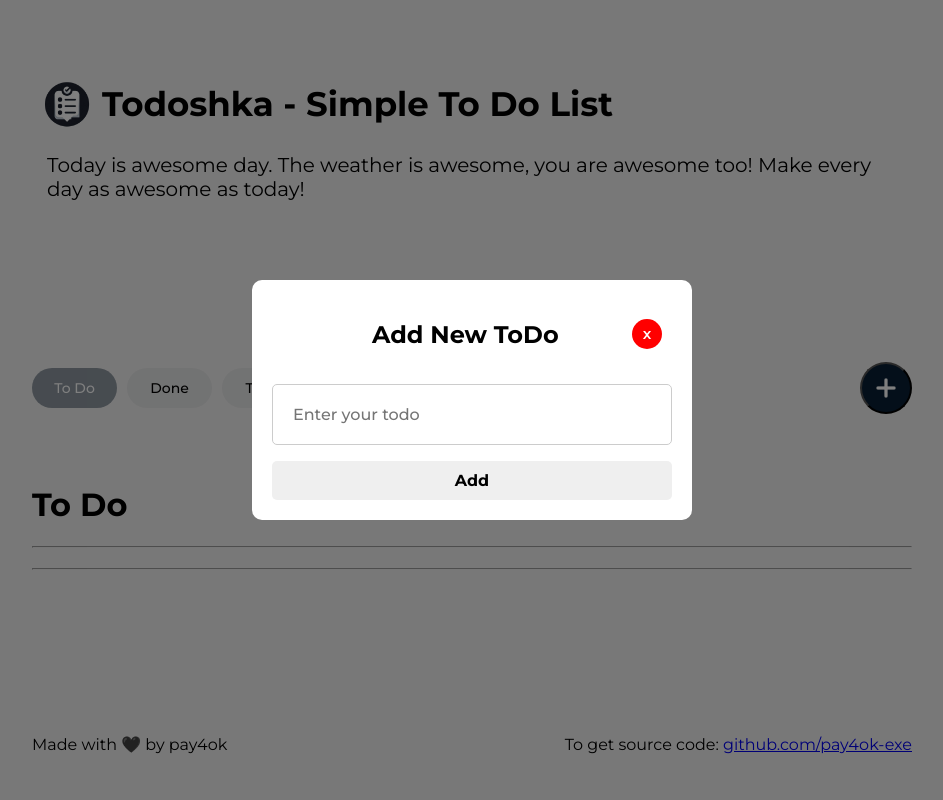
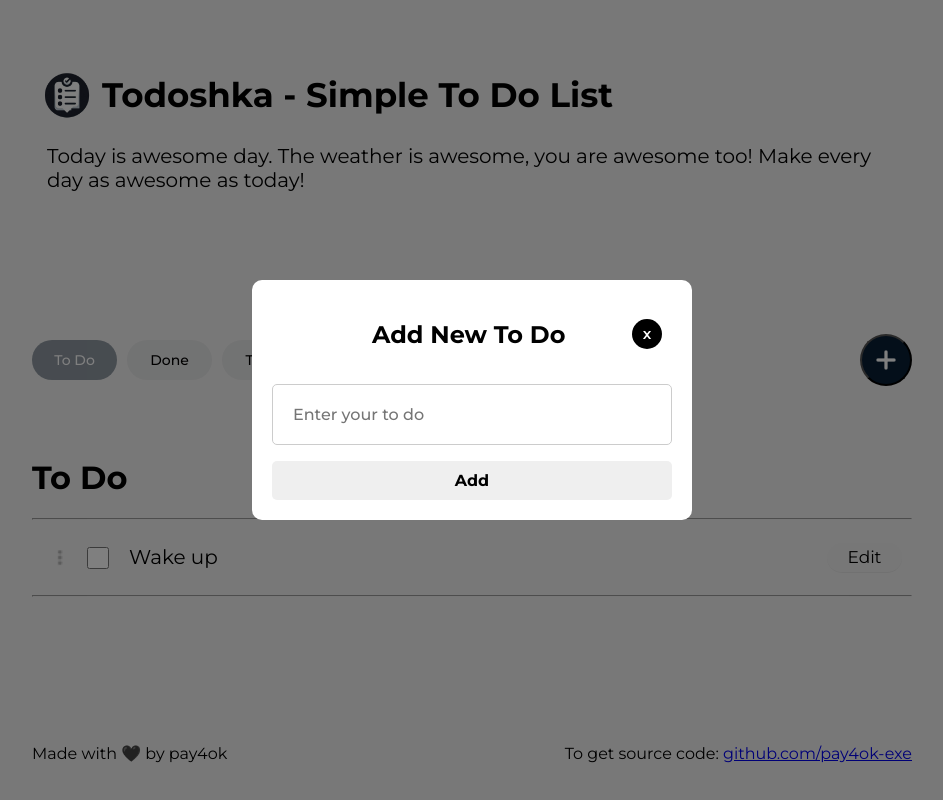
Before and after one commit to pay4ok-exe/Todoshka-React, a React (Vite) app: page / in a window 1280 px wide. Both pictures are taken after a click on the button 1054 px from the left and 387 px from the top of the page. Shown: the whole page, without its empty margins (168-1111 px from the left). Built offline with nearby package versions, Linux system fonts and the light colour scheme.

Commit message:
Added Todolist to localstorage

```diff
--- a/src/components/Main/Modal.jsx
+++ b/src/components/Main/Modal.jsx
@@ -23,12 +23,12 @@ function Modal({ show, handleClose, handleAdd }) {
     <div className="modal-overlay">
       <div className="modal-content">
         <div className="modal-actions">
-            <h2>Add New ToDo</h2>
+            <h2>Add New To Do</h2>
             <button className="close-btn" onClick={handleClose}>x</button>
         </div>
         <input
           type="text"
-          placeholder="Enter your todo"
+          placeholder="Enter your to do"
           className="modal-input"
           value={inputValue}
           onChange={handleInputChange}
--- a/src/components/Main/index.jsx
+++ b/src/components/Main/index.jsx
@@ -1,13 +1,33 @@
 import './main.css';
 import AddBtn from '../../assets/add.png';
 import ToDo from './ToDo';
-import { useState } from 'react';
+import { useEffect, useState } from 'react';
 import Modal from './Modal';
 
 function Main() {
-  const [todoList, setTodoList] = useState([]); // Initialize with an empty array
+  const [todoList, setTodoList] = useState(()=>{
+
+    const savedTodos = localStorage.getItem('todoList');
+    return savedTodos ? JSON.parse(savedTodos) : [
+    {
+      id: Date.now(), // Unique ID based on current timestamp
+      isChecked: false,
+      done: false,
+      trash: false,
+      text: 'Wake up', // Use the provided text or default to 'New To Do'
+    }
+  ]}); // Initialize with an empty array
+
+
+
+  useEffect(() => {
+    // Save todos to localStorage whenever the todoList state changes
+    localStorage.setItem('todoList', JSON.stringify(todoList));
+  }, [todoList]);
 
   const [isModalOpen, setIsModalOpen] = useState(false);
+
+
 
   const openModal = () => {
     setIsModalOpen(true);
--- a/src/components/Main/main.css
+++ b/src/components/Main/main.css
@@ -216,6 +216,7 @@
   font-family: "Montserrat", system-ui;
   font-size: 16px;
   font-weight: bold;
+  text-align: center;
 }
 
 .modal-btn:hover {
@@ -234,7 +235,7 @@
   font-size: 15px;
   font-weight: 600;
   color: white;
-  background-color: red;
+  background-color: black;
   line-height: 18px;
   text-align: center;
 }
```
